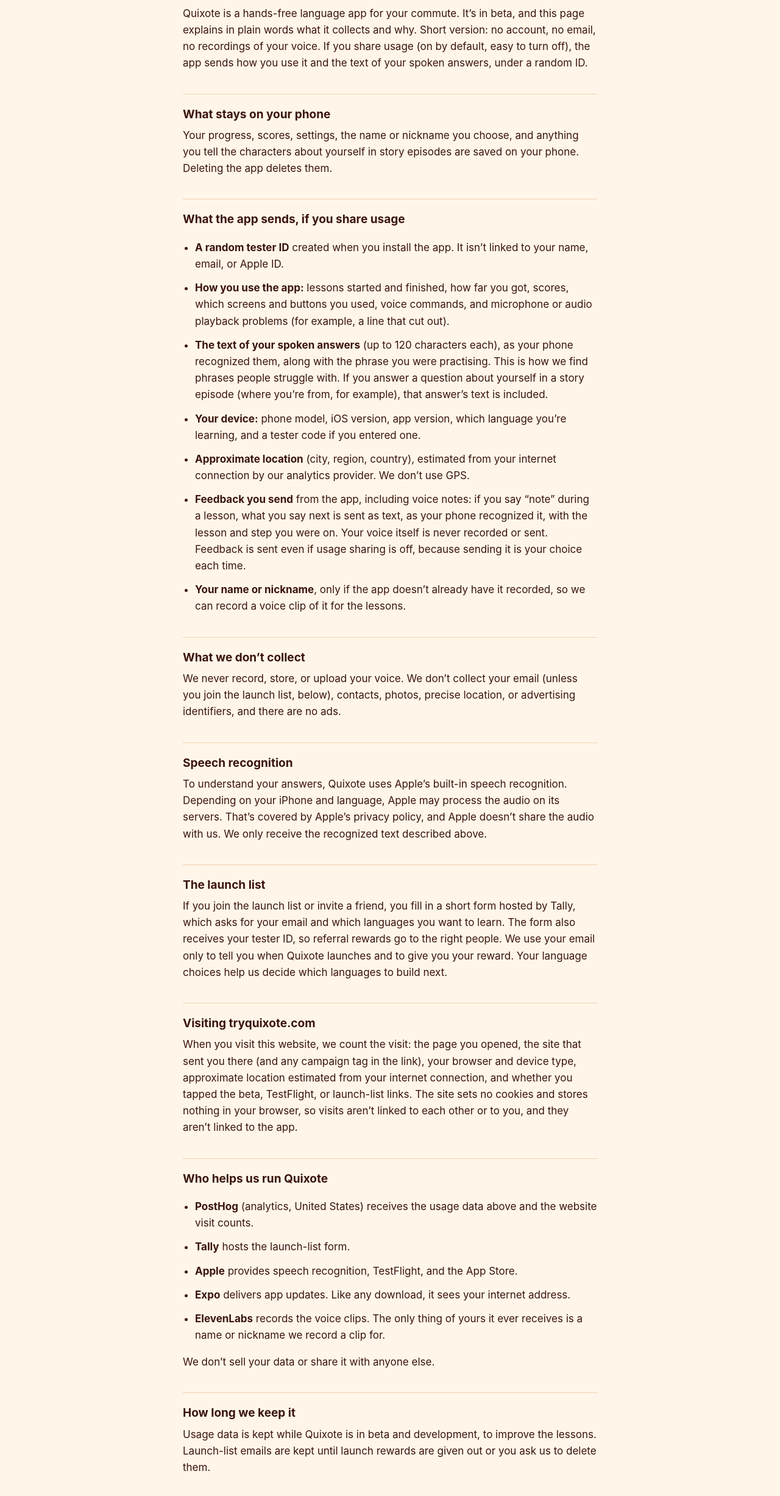
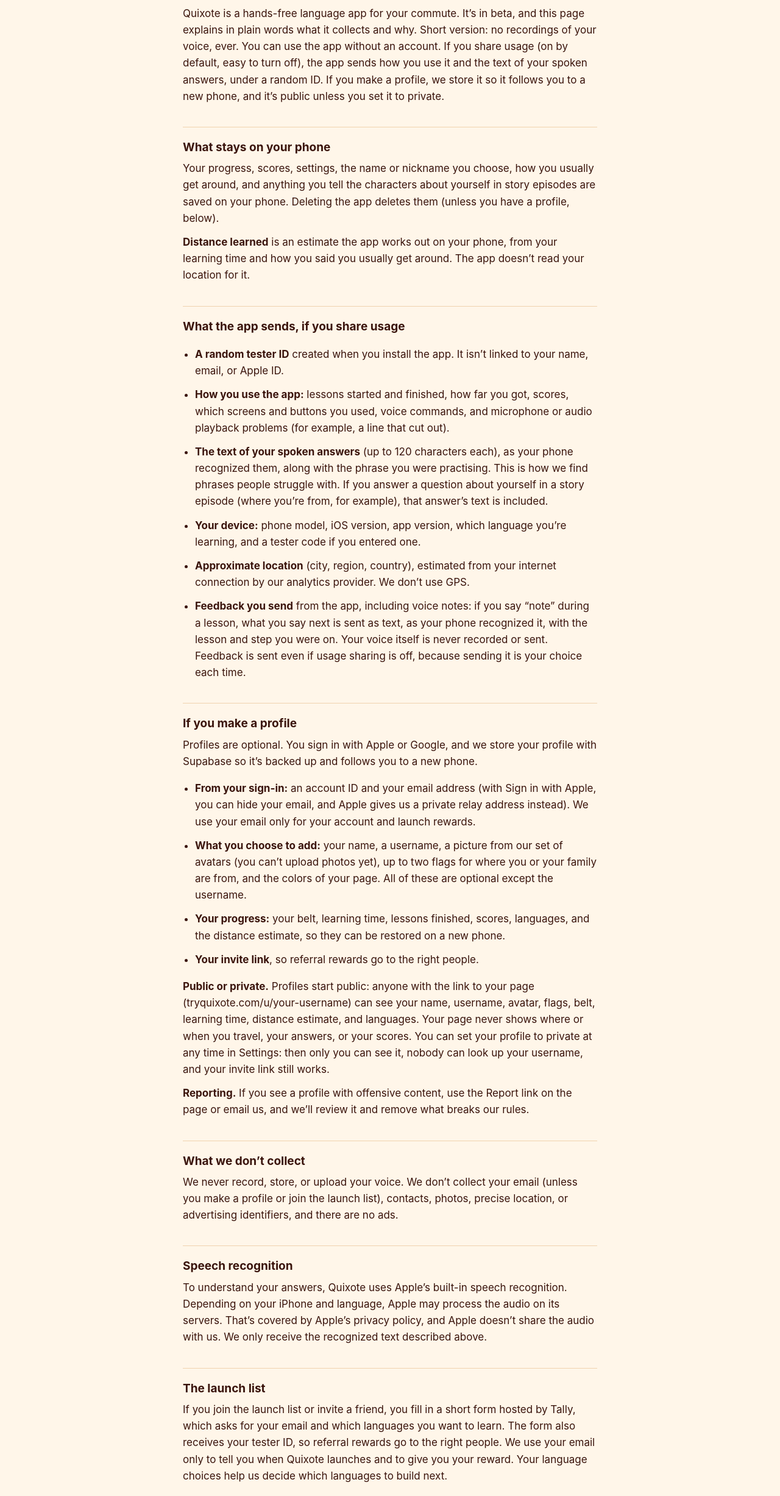
Before and after one commit to ghettobread/ghettobread-tryquixote-site, a plain HTML site: page privacy/index.html in a window 1280 px wide. Shown: the part 192-2646 px from the top of the page at 61% size. Drawn offline with Linux system fonts and the light colour scheme.

Commit message:
Privacy policy: profiles (Apple/Google sign-in, Supabase), public by default with private option, flags, avatars, distance estimate; app no longer sends names
Co-Authored-By: Claude Opus 5.5 <noreply@anthropic.com>
Claude-Session: https://claude.ai/code/session_015HhgeKVN9uERDofKeHNRab

```diff
--- a/privacy/index.html
+++ b/privacy/index.html
@@ -38,12 +38,13 @@ document.addEventListener('click', function (e) {
 <main class="page">
   <a class="back" href="/">‹ Quixote</a>
   <h1>Privacy policy</h1>
-  <p class="muted">Last updated November 12, 2026</p>
+  <p class="muted">Last updated November 22, 2026</p>
 
-  <p>Quixote is a hands-free language app for your commute. It’s in beta, and this page explains in plain words what it collects and why. Short version: no account, no email, no recordings of your voice. If you share usage (on by default, easy to turn off), the app sends how you use it and the text of your spoken answers, under a random ID.</p>
+  <p>Quixote is a hands-free language app for your commute. It’s in beta, and this page explains in plain words what it collects and why. Short version: no recordings of your voice, ever. You can use the app without an account. If you share usage (on by default, easy to turn off), the app sends how you use it and the text of your spoken answers, under a random ID. If you make a profile, we store it so it follows you to a new phone, and it’s public unless you set it to private.</p>
 
   <h2>What stays on your phone</h2>
-  <p>Your progress, scores, settings, the name or nickname you choose, and anything you tell the characters about yourself in story episodes are saved on your phone. Deleting the app deletes them.</p>
+  <p>Your progress, scores, settings, the name or nickname you choose, how you usually get around, and anything you tell the characters about yourself in story episodes are saved on your phone. Deleting the app deletes them (unless you have a profile, below).</p>
+  <p><strong>Distance learned</strong> is an estimate the app works out on your phone, from your learning time and how you said you usually get around. The app doesn’t read your location for it.</p>
 
   <h2>What the app sends, if you share usage</h2>
   <ul>
@@ -53,11 +54,21 @@ document.addEventListener('click', function (e) {
     <li><strong>Your device:</strong> phone model, iOS version, app version, which language you’re learning, and a tester code if you entered one.</li>
     <li><strong>Approximate location</strong> (city, region, country), estimated from your internet connection by our analytics provider. We don’t use GPS.</li>
     <li><strong>Feedback you send</strong> from the app, including voice notes: if you say “note” during a lesson, what you say next is sent as text, as your phone recognized it, with the lesson and step you were on. Your voice itself is never recorded or sent. Feedback is sent even if usage sharing is off, because sending it is your choice each time.</li>
-    <li><strong>Your name or nickname</strong>, only if the app doesn’t already have it recorded, so we can record a voice clip of it for the lessons.</li>
   </ul>
 
+  <h2>If you make a profile</h2>
+  <p>Profiles are optional. You sign in with Apple or Google, and we store your profile with Supabase so it’s backed up and follows you to a new phone.</p>
+  <ul>
+    <li><strong>From your sign-in:</strong> an account ID and your email address (with Sign in with Apple, you can hide your email, and Apple gives us a private relay address instead). We use your email only for your account and launch rewards.</li>
+    <li><strong>What you choose to add:</strong> your name, a username, a picture from our set of avatars (you can’t upload photos yet), up to two flags for where you or your family are from, and the colors of your page. All of these are optional except the username.</li>
+    <li><strong>Your progress:</strong> your belt, learning time, lessons finished, scores, languages, and the distance estimate, so they can be restored on a new phone.</li>
+    <li><strong>Your invite link</strong>, so referral rewards go to the right people.</li>
+  </ul>
+  <p><strong>Public or private.</strong> Profiles start public: anyone with the link to your page (tryquixote.com/u/your-username) can see your name, username, avatar, flags, belt, learning time, distance estimate, and languages. Your page never shows where or when you travel, your answers, or your scores. You can set your profile to private at any time in Settings: then only you can see it, nobody can look up your username, and your invite link still works.</p>
+  <p><strong>Reporting.</strong> If you see a profile with offensive content, use the Report link on the page or email us, and we’ll review it and remove what breaks our rules.</p>
+
   <h2>What we don’t collect</h2>
-  <p>We never record, store, or upload your voice. We don’t collect your email (unless you join the launch list, below), contacts, photos, precise location, or advertising identifiers, and there are no ads.</p>
+  <p>We never record, store, or upload your voice. We don’t collect your email (unless you make a profile or join the launch list), contacts, photos, precise location, or advertising identifiers, and there are no ads.</p>
 
   <h2>Speech recognition</h2>
   <p>To understand your answers, Quixote uses Apple’s built-in speech recognition. Depending on your iPhone and language, Apple may process the audio on its servers. That’s covered by Apple’s privacy policy, and Apple doesn’t share the audio with us. We only receive the recognized text described above.</p>
@@ -71,20 +82,24 @@ document.addEventListener('click', function (e) {
   <h2>Who helps us run Quixote</h2>
   <ul>
     <li><strong>PostHog</strong> (analytics, United States) receives the usage data above and the website visit counts.</li>
+    <li><strong>Supabase</strong> (database and sign-in) stores profiles, if you make one.</li>
+    <li><strong>Google</strong> provides Sign in with Google, if you choose it.</li>
     <li><strong>Tally</strong> hosts the launch-list form.</li>
-    <li><strong>Apple</strong> provides speech recognition, TestFlight, and the App Store.</li>
+    <li><strong>Apple</strong> provides speech recognition, Sign in with Apple, TestFlight, and the App Store.</li>
     <li><strong>Expo</strong> delivers app updates. Like any download, it sees your internet address.</li>
-    <li><strong>ElevenLabs</strong> records the voice clips. The only thing of yours it ever receives is a name or nickname we record a clip for.</li>
+    <li><strong>ElevenLabs</strong> records the voice clips for the lessons. It receives nothing of yours.</li>
   </ul>
   <p>We don’t sell your data or share it with anyone else.</p>
 
   <h2>How long we keep it</h2>
-  <p>Usage data is kept while Quixote is in beta and development, to improve the lessons. Launch-list emails are kept until launch rewards are given out or you ask us to delete them.</p>
+  <p>Usage data is kept while Quixote is in beta and development, to improve the lessons. Profiles are kept until you delete your account. Launch-list emails are kept until launch rewards are given out or you ask us to delete them.</p>
 
   <h2>Your choices</h2>
   <ul>
     <li><strong>Turn off sharing:</strong> in the app, open Progress and settings and switch off Share usage. Nothing more is sent, and anything waiting to be sent is cleared.</li>
-    <li><strong>Delete your data:</strong> email us. Include your tester code if you set one, or the email you used for the launch list. Because the app has no accounts, we may not be able to find usage data that can’t be matched to you.</li>
+    <li><strong>Make your profile private</strong> in Settings, at any time.</li>
+    <li><strong>Delete your account</strong> in the app (Profile, then Delete account and data). This deletes your profile and synced progress.</li>
+    <li><strong>Delete your other data:</strong> email us. Include your tester code if you set one, or the email you used for the launch list. We may not be able to find usage data that can’t be matched to you.</li>
     <li><strong>Leave the launch list</strong> at any time by emailing us.</li>
   </ul>
 
```
